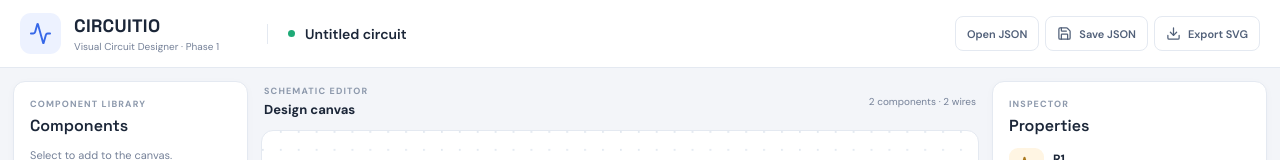
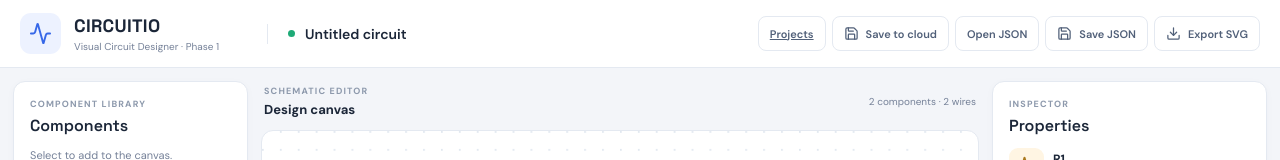
Before and after one commit to Abishek-god/CIRCUITIO, a Next.js app: page / in a window 1280 px wide. Shown: the top 160 px of the page. Built offline with nearby package versions, Linux system fonts and the light colour scheme.

Commit message:
Connect circuit editor to cloud project storage

```diff
--- a/app/page.tsx
+++ b/app/page.tsx
@@ -1,6 +1,7 @@
 "use client";
 
-import { useRef, useState } from "react";
+import { useEffect, useRef, useState } from "react";
+import { createClient } from "@/lib/supabase/client";
 import { Activity, BatteryCharging, Cable, Download, FilePlus2, Lightbulb, Play, Save, Settings2, Trash2, Zap } from "lucide-react";
 import type { Circuit, Part, PartType, SolveResult } from "@/lib/types";
 import { solveCircuit } from "@/lib/solver";
@@ -35,9 +36,35 @@ export default function Home() {
   const [result, setResult] = useState<SolveResult | null>(null);
   const [status, setStatus] = useState("Ready to design");
   const [name, setName] = useState("Untitled circuit");
+  const [cloudProjectId, setCloudProjectId] = useState<string | null>(null);
+  const [cloudBusy, setCloudBusy] = useState(false);
   const svg = useRef<SVGSVGElement>(null);
   const active = circuit.parts.find(p => p.id === selected) ?? null;
   const validErrors = validateCircuit(circuit);
+
+  useEffect(() => {
+    const projectId = new URLSearchParams(window.location.search).get("id");
+    if (!projectId || !process.env.NEXT_PUBLIC_SUPABASE_URL || !process.env.NEXT_PUBLIC_SUPABASE_PUBLISHABLE_KEY) return;
+    let cancelled = false;
+    (async () => {
+      try {
+        const { data, error } = await createClient().from("circuit_projects")
+          .select("id,name,circuit_json").eq("id", projectId).single();
+        if (error) throw error;
+        if (!data || !Array.isArray(data.circuit_json?.parts) || !Array.isArray(data.circuit_json?.wires)) throw new Error("Saved project has an invalid circuit format.");
+        if (cancelled) return;
+        setCircuit(data.circuit_json as Circuit);
+        setName(data.name);
+        setCloudProjectId(data.id);
+        setSelected(null);
+        setResult(null);
+        setStatus("Cloud project loaded");
+      } catch (e) {
+        if (!cancelled) setStatus(e instanceof Error ? e.message : "Could not load cloud project");
+      }
+    })();
+    return () => { cancelled = true; };
+  }, []);
 
   const patchPart = (partId: string, patch: Partial<Part>) => {
     setCircuit(c => ({ ...c, parts: c.parts.map(p => p.id === partId ? { ...p, ...patch } : p) }));
@@ -76,6 +103,40 @@ export default function Home() {
     if (validErrors.length) { setResult({ ok: false, message: "Fix circuit validation errors first.", nodeVoltages: {}, partResults: {}, warnings: validErrors }); return; }
     const r = solveCircuit(circuit); setResult(r); setStatus(r.ok ? "Simulation complete" : "Simulation needs attention");
   };
+  const saveCloud = async () => {
+    setCloudBusy(true);
+    try {
+      if (!process.env.NEXT_PUBLIC_SUPABASE_URL || !process.env.NEXT_PUBLIC_SUPABASE_PUBLISHABLE_KEY) throw new Error("Configure Supabase environment variables first.");
+      const supabase = createClient();
+      const { data: { user }, error: authError } = await supabase.auth.getUser();
+      if (authError) throw authError;
+      if (!user) { window.location.href = "/login"; return; }
+      const payload = { name: name.trim() || "Untitled circuit", circuit_json: circuit, updated_at: new Date().toISOString() };
+      let savedId = cloudProjectId;
+      if (savedId) {
+        const { error } = await supabase.from("circuit_projects").update(payload).eq("id", savedId).eq("owner_id", user.id);
+        if (error) throw error;
+      } else {
+        const { data, error } = await supabase.from("circuit_projects").insert({ ...payload, owner_id: user.id, description: "", visibility: "private" }).select("id").single();
+        if (error) throw error;
+        savedId = data.id;
+        setCloudProjectId(savedId);
+        window.history.replaceState(null, "", `/?id=${savedId}`);
+      }
+      if (result) {
+        const { error } = await supabase.from("circuit_simulations").insert({
+          project_id: savedId, owner_id: user.id, status: result.ok ? "success" : "error",
+          results_json: { message: result.message, nodeVoltages: result.nodeVoltages, partResults: result.partResults, warnings: result.warnings }
+        });
+        if (error) throw error;
+      }
+      setStatus(result ? "Cloud project and simulation saved" : "Cloud project saved");
+    } catch (e) {
+      setStatus(e instanceof Error ? e.message : "Could not save cloud project");
+    } finally {
+      setCloudBusy(false);
+    }
+  };
   const saveJson = () => {
     const blob = new Blob([JSON.stringify({ name, circuit }, null, 2)], { type: "application/json" });
     const url = URL.createObjectURL(blob); const a = document.createElement("a"); a.href = url; a.download = `${name.toLowerCase().replace(/[^a-z0-9]+/g, "-") || "circuit"}.json`; a.click(); URL.revokeObjectURL(url); setStatus("Circuit JSON exported");
@@ -111,7 +172,7 @@ export default function Home() {
     <header className="topbar">
       <div className="brand-mark"><Activity size={23}/></div><div className="brand"><strong>CIRCUITIO</strong><small>Visual Circuit Designer · Phase 1</small></div>
       <div className="project"><span className="live-dot"/><input aria-label="Project name" value={name} onChange={e => setName(e.target.value)}/></div>
-      <div className="actions"><label className="btn secondary">Open JSON<input hidden type="file" accept=".json,application/json" onChange={e => loadJson(e.target.files?.[0])}/></label><button className="btn secondary" onClick={saveJson}><Save size={15}/> Save JSON</button><button className="btn secondary" onClick={saveSvg}><Download size={15}/> Export SVG</button></div>
+      <div className="actions"><a className="btn secondary" href="/dashboard">Projects</a><button className="btn secondary" onClick={() => void saveCloud()} disabled={cloudBusy}><Save size={15}/>{cloudBusy ? "Saving…" : "Save to cloud"}</button><label className="btn secondary">Open JSON<input hidden type="file" accept=".json,application/json" onChange={e => loadJson(e.target.files?.[0])}/></label><button className="btn secondary" onClick={saveJson}><Save size={15}/> Save JSON</button><button className="btn secondary" onClick={saveSvg}><Download size={15}/> Export SVG</button></div>
     </header>
     <div className="layout">
       <aside className="panel library">
```
